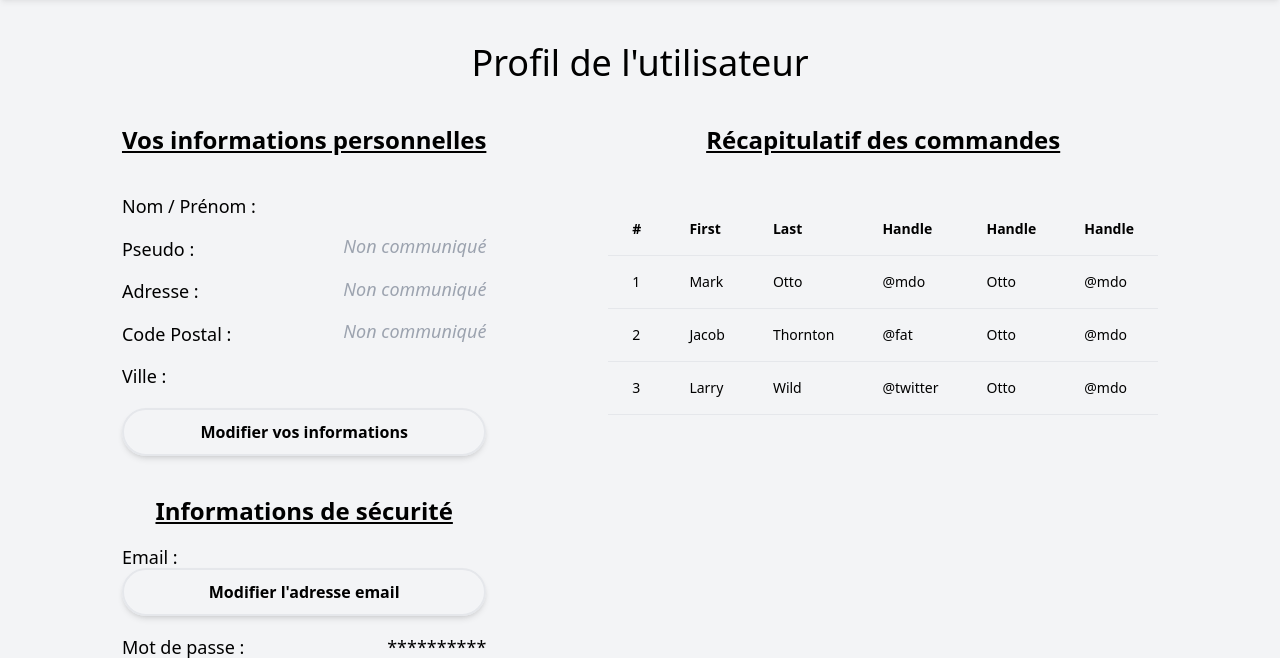
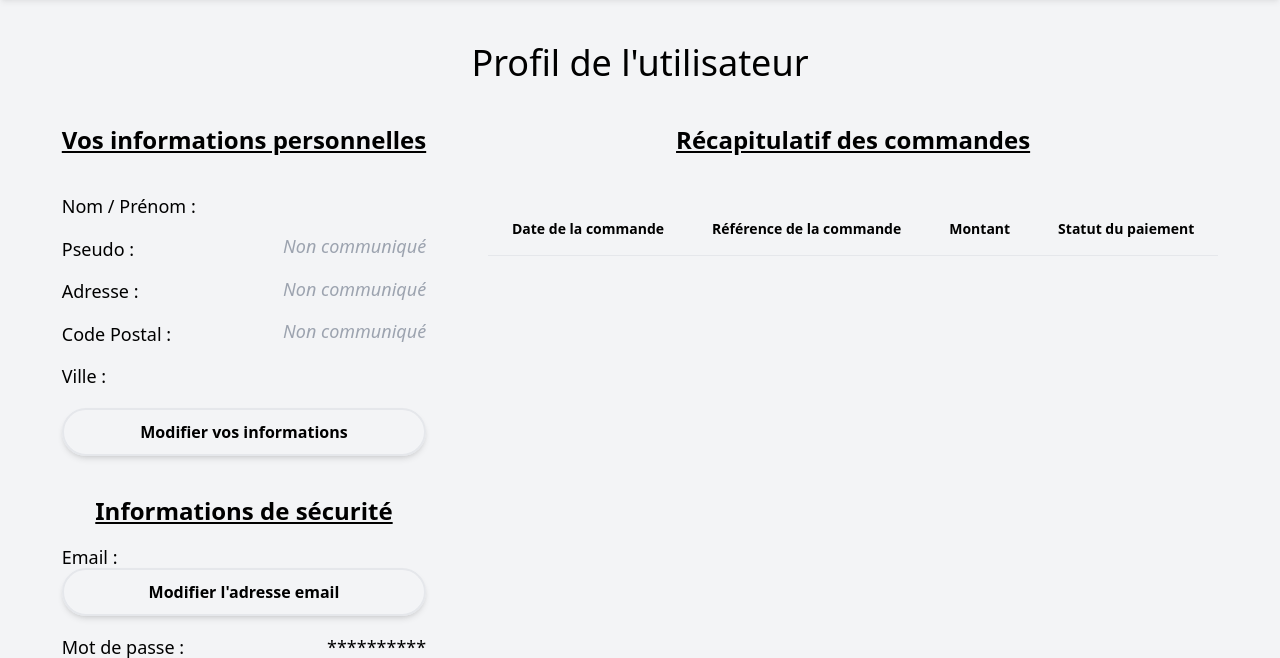
Before and after one commit to Nagromn/pizzeria_sf6, a Symfony app: template templates/pages/users/profile.html.twig in a window 1280 px wide. Shown: the part 80-738 px from the top of the page. Run offline with Twig, Linux system fonts and the light colour scheme; the template is opened without the code that fills it, so the values that code supplies are empty; some libraries are stand-ins or nearby versions.

Commit message:
ajout historique + recap de la commande de l'user + update de la db et correction code

```diff
--- a/templates/base.html.twig
+++ b/templates/base.html.twig
@@ -2,6 +2,7 @@
 <html>
     <head>
         <meta charset="UTF-8">
+        <meta name="viewport" content="width=device-width, initial-scale=1.0">
         <title>
             Pizzeria - {% block title %}{% endblock %}
         </title>
--- a/templates/pages/users/profile.html.twig
+++ b/templates/pages/users/profile.html.twig
@@ -29,24 +29,16 @@
                                     <p class="text-custom-violet leading-tight text-lg mb-5">Nom / Prénom :</p>
 
                                     {# Pseudo #}
-                                    <p class="text-custom-violet leading-tight text-lg mb-5">Pseudo :
-
-                                    </p>
+                                    <p class="text-custom-violet leading-tight text-lg mb-5">Pseudo :</p>
 
                                     {# Adresse #}
-                                    <p class="text-custom-violet leading-tight text-lg mb-5">Adresse :
-
-                                    </p>
+                                    <p class="text-custom-violet leading-tight text-lg mb-5">Adresse :</p>
 
                                     {# Code Postal #}
-                                    <p class="text-custom-violet leading-tight text-lg mb-5">Code Postal :
-
-                                    </p>
+                                    <p class="text-custom-violet leading-tight text-lg mb-5">Code Postal :</p>
 
                                     {# Ville #}
-                                    <p class="text-custom-violet leading-tight text-lg mb-5">Ville :
-
-                                    </p>
+                                    <p class="text-custom-violet leading-tight text-lg mb-5">Ville :</p>
                               </div>
 
                               {# Deuxième colonne #}
@@ -79,6 +71,7 @@
                                     {% endif %}
                               </div>
                         </div>
+
                         {# Bouton de modification des données personnelles #}
                         <a href="{{ path('user.edit', { id: app.user.id }) }}">
                               <button type="button" class="w-full inline-block border-2 border-custom-violet rounded-full py-3 px-6 bg-transaparent text-custom-violet font-bold leading-tight shadow-md hover:bg-gradient-to-r from-custom-dark-orange to-custom-light-orange hover:shadow-lg hover:text-white hover:border-white focus:bg-custom-dark-orange focus:shadow-lg focus:outline-none focus:ring-0 active:bg-custom-dark-orange active:shadow-lg transition duration-150 ease-in-out">Modifier vos informations</button>
@@ -95,6 +88,7 @@
                                     <p class="text-custom-violet leading-tight text-lg mb-5">{{ app.user.email }}</p>
                               </div>
                         </div>
+
                         {# Bouton de modification de l'adresse email #}
                         <a href="{{ path('user.edit.email', { id: app.user.id }) }}">
                               <button type="button" class="w-full inline-block border-2 border-custom-violet rounded-full py-3 px-6 bg-transaparent text-custom-violet font-bold leading-tight shadow-md hover:bg-gradient-to-r from-custom-dark-orange to-custom-light-orange hover:shadow-lg hover:text-white hover:border-white focus:bg-custom-dark-orange focus:shadow-lg focus:outline-none focus:ring-0 active:bg-custom-dark-orange active:shadow-lg transition duration-150 ease-in-out">Modifier l'adresse email</button>
@@ -110,6 +104,7 @@
                                     <p class="text-custom-violet leading-tight text-lg mb-5">**********</p>
                               </div>
                         </div>
+
                         {# Bouton de modification du mot de passe #}
                         <a href="{{ path('user.edit.password', { id: app.user.id }) }}">
                               <button type="button" class="w-full inline-block border-2 border-custom-violet rounded-full py-3 px-6 bg-transaparent text-custom-violet font-bold leading-tight shadow-md hover:bg-gradient-to-r from-custom-dark-orange to-custom-light-orange hover:shadow-lg hover:text-white hover:border-white focus:bg-custom-dark-orange focus:shadow-lg focus:outline-none focus:ring-0 active:bg-custom-dark-orange active:shadow-lg transition duration-150 ease-in-out">Modifier le mot de passe</button>
@@ -127,39 +122,47 @@
                                                       <table class="min-w-full text-left text-sm font-light">
                                                             <thead class="border-b font-medium dark:border-neutral-500">
                                                                   <tr>
-                                                                        <th scope="col" class="px-6 py-4">#</th>
-                                                                        <th scope="col" class="px-6 py-4">First</th>
-                                                                        <th scope="col" class="px-6 py-4">Last</th>
-                                                                        <th scope="col" class="px-6 py-4">Handle</th>
-                                                                        <th scope="col" class="px-6 py-4">Handle</th>
-                                                                        <th scope="col" class="px-6 py-4">Handle</th>
+                                                                        <th scope="col" class="px-6 py-4">Date de la commande</th>
+                                                                        <th scope="col" class="px-6 py-4">Référence de la commande</th>
+                                                                        <th scope="col" class="px-6 py-4">Montant</th>
+                                                                        <th scope="col" class="px-6 py-4">Statut du paiement</th>
                                                                   </tr>
                                                             </thead>
                                                             <tbody>
-                                                                  <tr class="border-b dark:border-neutral-500">
-                                                                        <td class="whitespace-nowrap px-6 py-4 font-medium">1</td>
-                                                                        <td class="whitespace-nowrap px-6 py-4">Mark</td>
-                                                                        <td class="whitespace-nowrap px-6 py-4">Otto</td>
-                                                                        <td class="whitespace-nowrap px-6 py-4">@mdo</td>
-                                                                        <td class="whitespace-nowrap px-6 py-4">Otto</td>
-                                                                        <td class="whitespace-nowrap px-6 py-4">@mdo</td>
+                                                            {% for order in app.user.orders %}
+                                                                  <tr class="text-center border-b dark:border-neutral-500">
+                                                                        {# Date de la commande  #}
+                                                                        <td class="whitespace-nowrap px-6 py-4">
+                                                                              {{ order.createdAt|date('d/m/Y') }}
+                                                                        </td>
+
+                                                                        {# Référence de la commande #}
+                                                                        <td class="whitespace-nowrap px-6 py-4">
+                                                                              {{ order.reference }}
+                                                                              <div class="flex">
+                                                                                    <a class="underline" href="{{ path('user.order.recap', { id: order.id }) }}">Voir détails</a>
+                                                                              </div>
+                                                                        </td>
+
+                                                                        {# Total de la commande #}
+                                                                        <td class="whitespace-nowrap px-6 py-4">
+                                                                              {{ (order.totalOrder / 100)|number_format(2, ',', '') }}€
+                                                                        </td>
+
+                                                                        {# Statut de paiement de la commande #}
+                                                                        {# Si la commande a été payée, on affiche "Paiement accepté" #}
+                                                                        {% if order.isPaid == true %}
+                                                                              <td class="whitespace-nowrap px-6 py-4">
+                                                                                    Paiement accepté
+                                                                              </td>
+                                                                        {# Sinon, on affiche "Paiement en attente" #}
+                                                                        {% else %}
+                                                                              <td class="whitespace-nowrap px-6 py-4">
+                                                                                    Paiement en attente
+                                                                              </td>
+                                                                        {% endif %}
                                                                   </tr>
-                                                                  <tr class="border-b dark:border-neutral-500">
-                                                                        <td class="whitespace-nowrap px-6 py-4 font-medium">2</td>
-                                                                        <td class="whitespace-nowrap px-6 py-4">Jacob</td>
-                                                                        <td class="whitespace-nowrap px-6 py-4">Thornton</td>
-                                                                        <td class="whitespace-nowrap px-6 py-4">@fat</td>
-                                                                        <td class="whitespace-nowrap px-6 py-4">Otto</td>
-                                                                        <td class="whitespace-nowrap px-6 py-4">@mdo</td>
-                                                                  </tr>
-                                                                  <tr class="border-b dark:border-neutral-500">
-                                                                        <td class="whitespace-nowrap px-6 py-4 font-medium">3</td>
-                                                                        <td class="whitespace-nowrap px-6 py-4">Larry</td>
-                                                                        <td class="whitespace-nowrap px-6 py-4">Wild</td>
-                                                                        <td class="whitespace-nowrap px-6 py-4">@twitter</td>
-                                                                        <td class="whitespace-nowrap px-6 py-4">Otto</td>
-                                                                        <td class="whitespace-nowrap px-6 py-4">@mdo</td>
-                                                                  </tr>
+                                                            {% endfor %}
                                                             </tbody>
                                                       </table>
                                                 </div>
```
Also changed, not shown: migrations/Version20230509144821.php (added, +31 -0 lines), migrations/Version20230509150957.php (added, +33 -0 lines), src/Controller/OrderController.php (+3 -4 lines), src/Controller/UserController.php (+30 -3 lines), src/Entity/Order.php (+15 -0 lines), src/Entity/OrderDetails.php (+7 -7 lines), templates/pages/users/order_recap.html.twig (added, +14 -0 lines).
